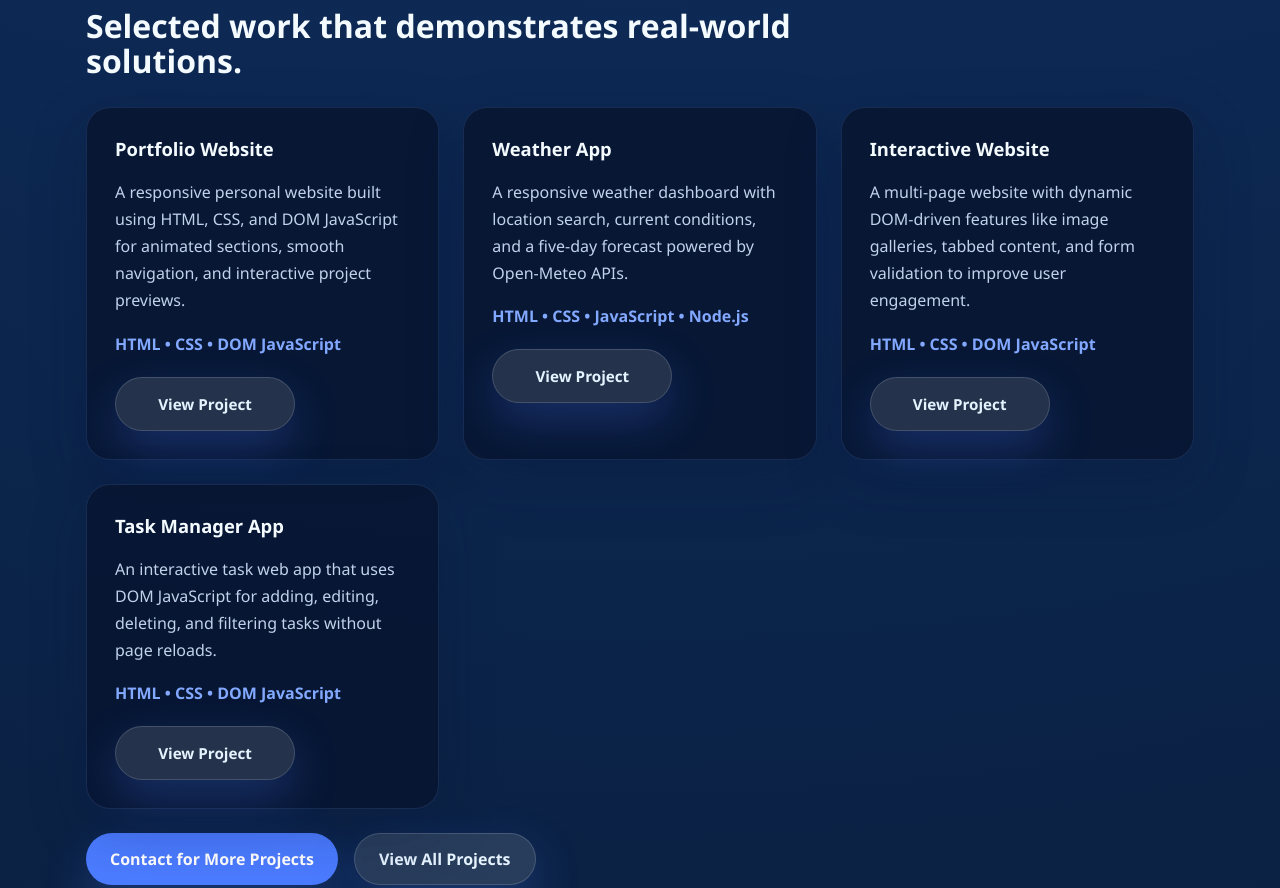
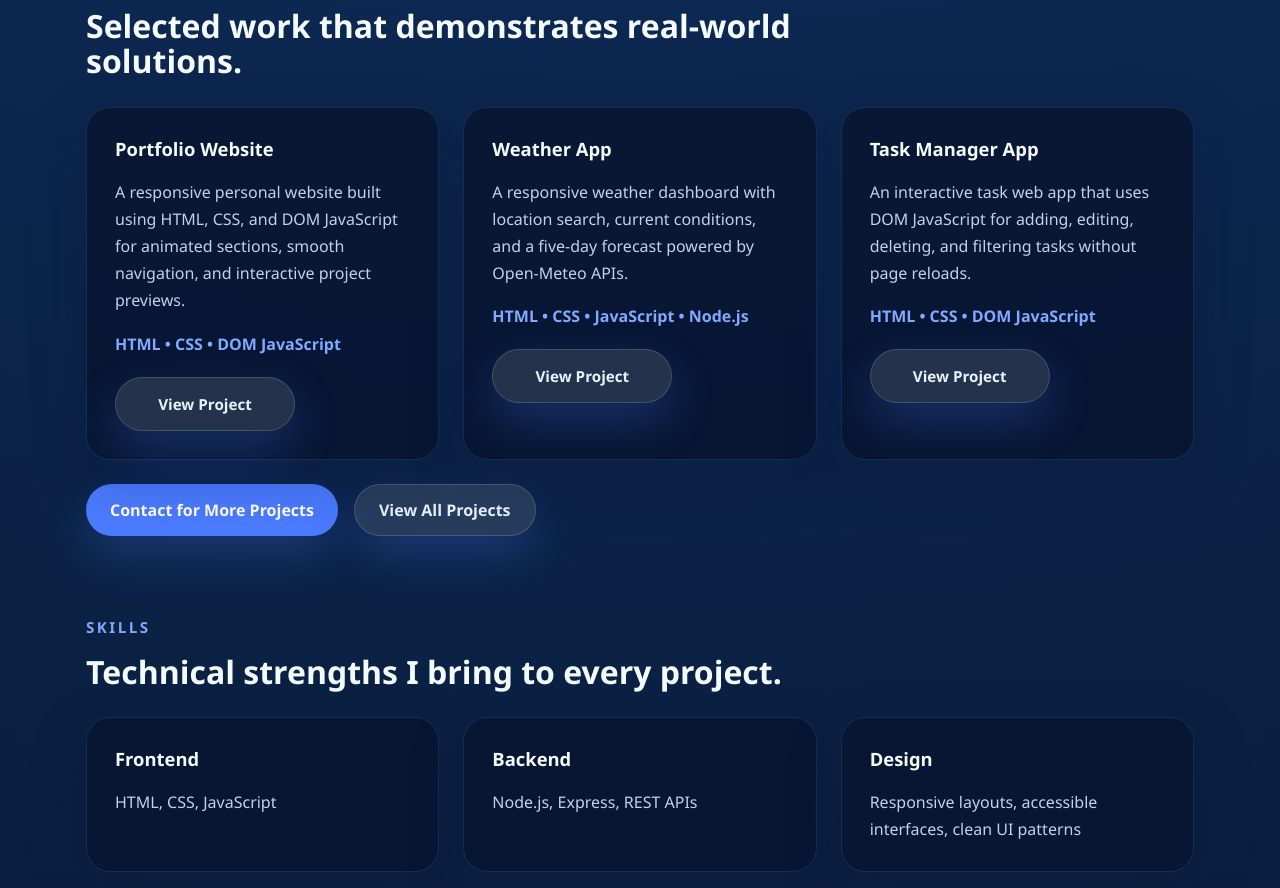
Before and after one commit to Swati547/Portfolllio, a website: page index.html in a window 1280 px wide. Shown: the part 2060-2948 px from the top of the page. Drawn offline with Linux system fonts and the light colour scheme.

Commit message:
Replace interactive website with weather app

```diff
--- a/index.html
+++ b/index.html
@@ -124,12 +124,6 @@
                     <a href="projects/weather-app/index.html" class="button button-secondary">View Project</a>
                 </article>
                 <article class="project-card">
-                    <h3>Interactive Website</h3>
-                    <p>A multi-page website with dynamic DOM-driven features like image galleries, tabbed content, and form validation to improve user engagement.</p>
-                    <span>HTML • CSS • DOM JavaScript</span>
-                    <a href="#" class="button button-secondary">View Project</a>
-                </article>
-                <article class="project-card">
                     <h3>Task Manager App</h3>
                     <p>An interactive task web app that uses DOM JavaScript for adding, editing, deleting, and filtering tasks without page reloads.</p>
                     <span>HTML • CSS • DOM JavaScript</span>
```
